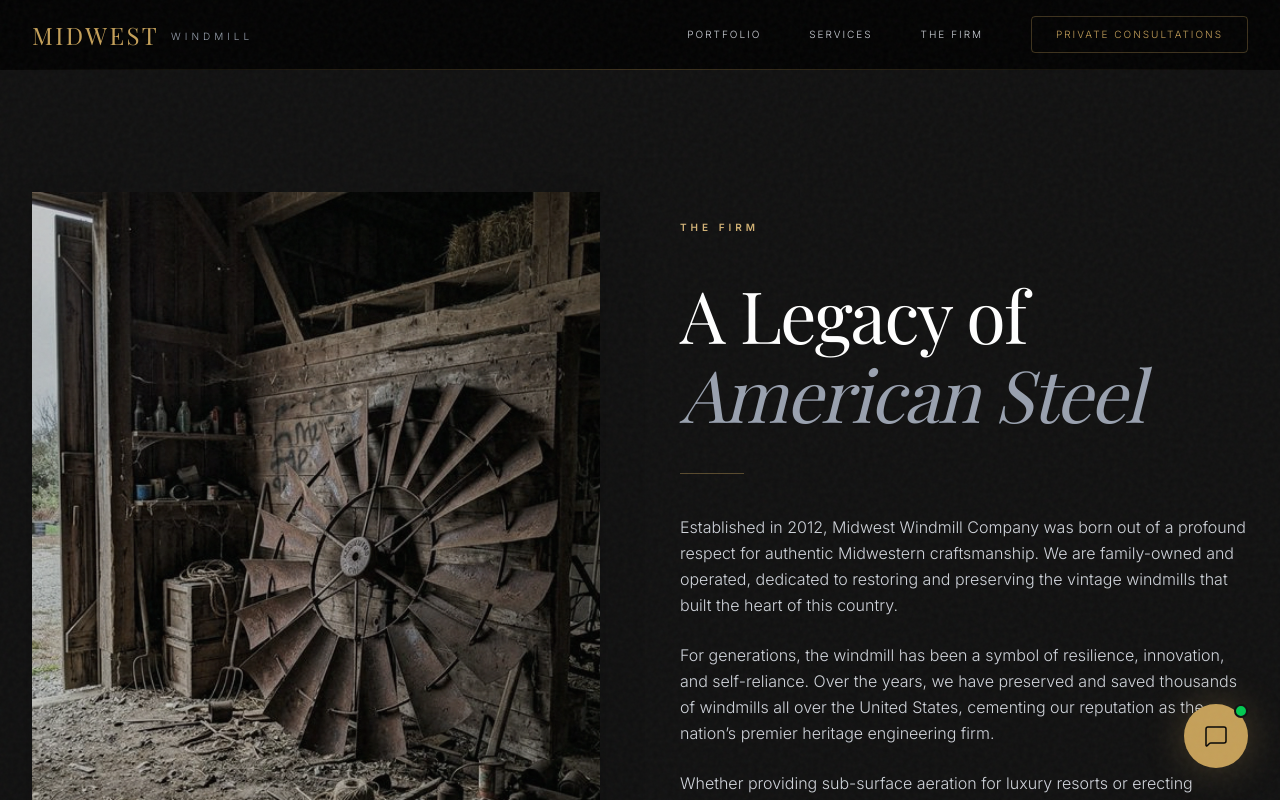
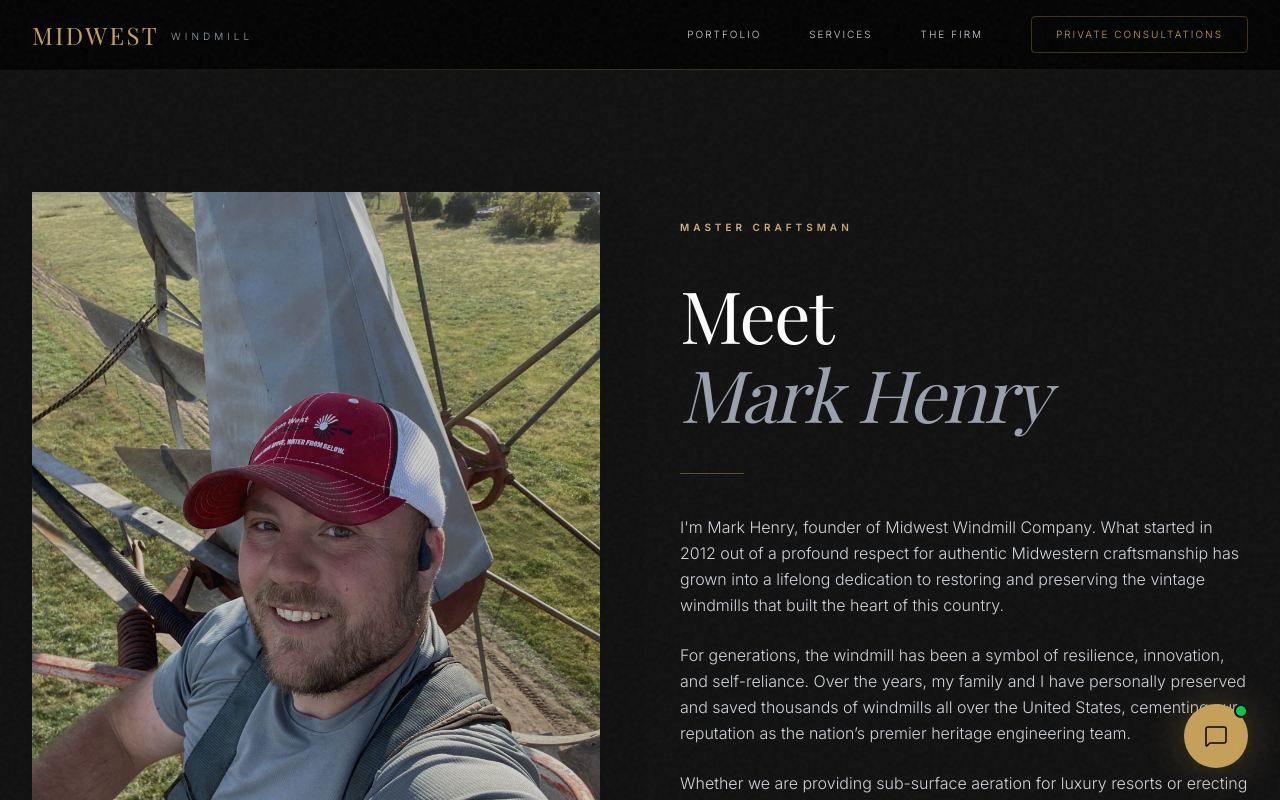
Before and after one commit to Founditmarketing/midwest, a React (Vite) app: page /about in a window 1280 px wide. Shown: the top 800 px of the page. Built offline with nearby package versions, Linux system fonts and the light colour scheme; a web font is replaced by a local one.

Commit message:
refactor: transformed abstract Firm About page into a highly personal Meet Mark Henry profile with his original photo

```diff
--- a/src/pages/About.tsx
+++ b/src/pages/About.tsx
@@ -15,9 +15,9 @@ export default function About() {
             className="w-full aspect-[4/5] relative overflow-hidden shadow-2xl"
           >
             <img
-               src="/images/restored-heritage-windmill.png"
-               alt="Family heritage windmill"
-               className="w-full h-full object-cover grayscale-[30%]"
+               src="/images/mark_henry.jpeg"
+               alt="Mark Henry - Founder of Midwest Windmill Company"
+               className="w-full h-full object-cover grayscale-[20%]"
             />
             <div className="absolute inset-0 bg-industrial-charcoal-dark/20"></div>
           </motion.div>
@@ -28,21 +28,21 @@ export default function About() {
             transition={{ duration: 1, delay: 0.3 }}
             className="space-y-10"
           >
-            <span className="font-sans text-[10px] tracking-[0.4em] uppercase text-gold-gradient font-semibold block">The Firm</span>
+            <span className="font-sans text-[10px] tracking-[0.4em] uppercase text-gold-gradient font-semibold block">Master Craftsman</span>
             <h1 className="font-serif text-5xl md:text-7xl text-white font-light tracking-tight leading-[1.1]">
-              A Legacy of <br/>
-              <span className="italic text-gray-400">American Steel</span>
+              Meet <br/>
+              <span className="italic text-gray-400">Mark Henry</span>
             </h1>
             <div className="w-16 h-[1px] bg-heritage-gold/40"></div>
             <div className="space-y-6 font-sans text-gray-300 font-light leading-relaxed text-sm md:text-base">
               <p>
-                Established in 2012, Midwest Windmill Company was born out of a profound respect for authentic Midwestern craftsmanship. We are family-owned and operated, dedicated to restoring and preserving the vintage windmills that built the heart of this country.
+                I'm Mark Henry, founder of Midwest Windmill Company. What started in 2012 out of a profound respect for authentic Midwestern craftsmanship has grown into a lifelong dedication to restoring and preserving the vintage windmills that built the heart of this country.
               </p>
               <p>
-                For generations, the windmill has been a symbol of resilience, innovation, and self-reliance. Over the years, we have preserved and saved thousands of windmills all over the United States, cementing our reputation as the nation’s premier heritage engineering firm.
+                For generations, the windmill has been a symbol of resilience, innovation, and self-reliance. Over the years, my family and I have personally preserved and saved thousands of windmills all over the United States, cementing our reputation as the nation’s premier heritage engineering team.
               </p>
               <p>
-                Whether providing sub-surface aeration for luxury resorts or erecting massive architectural statements on private estates, we refuse to compromise. There is no substitute for 100% American-made quality, and that peerless standard is built into every tower we touch.
+                Whether we are providing sub-surface aeration for luxury resorts or erecting massive architectural statements on private estates, I refuse to compromise. There is no substitute for 100% American-made quality, and I ensure that peerless standard is built into every tower we touch.
               </p>
             </div>
           </motion.div>
```
Also changed, not shown: public/images/mark_henry.jpeg (added).
